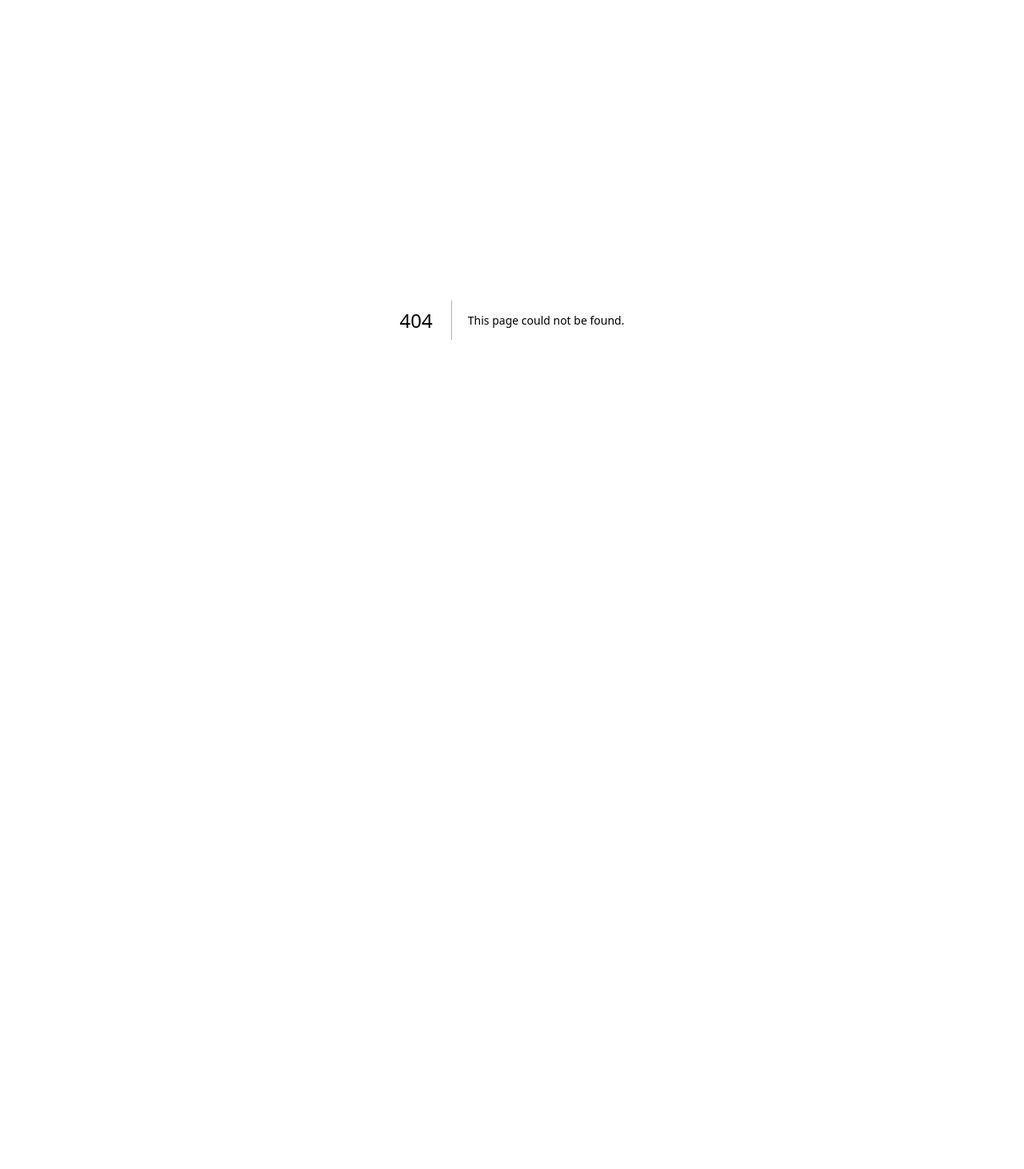
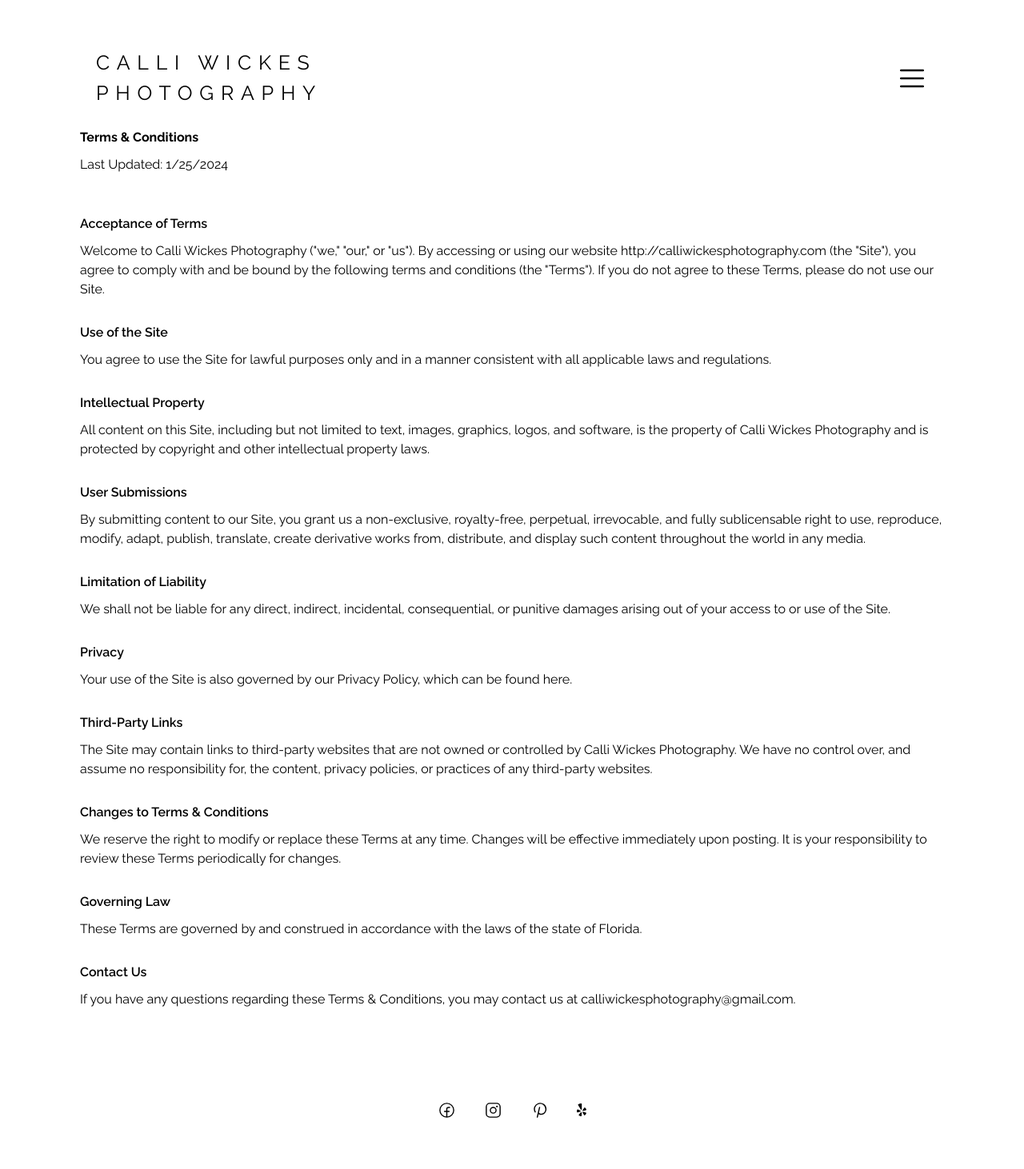
Before and after one commit to joewickes/calliwickesphotography, a Next.js app: page /termsandconditions in a window 1280 px wide. Before the commit this address had no page. Shown: the top 1462 px of the page at 80% size. Before the commit the page ends 800 px from the top, so only its background shows below. Built offline with nearby package versions, Linux system fonts and the light colour scheme.

Commit message:
Finish terms and conditions

```diff
--- /dev/null
+++ b/src/app/termsandconditions/page.tsx
@@ -0,0 +1,102 @@
+import Link from 'next/link';
+import type { Metadata } from 'next';
+
+import dynamic from 'next/dynamic';
+const Footer = dynamic(() => import('@/components/Footer/Footer'));
+import Header from '@/components/Header/Header';
+
+export const metadata: Metadata = {
+  title: 'Your Agreement with Excellence | Calli Wickes Photography Terms and Conditions',
+  description:
+    'Review the terms and conditions that govern your engagement with Calli Wickes Photography. Our comprehensive Terms and Conditions outline the agreements and expectations for using our photography services. From usage rights to payment policies, understand the terms that ensure a clear and fair collaboration. By choosing Calli Wickes Photography, you are entering into a partnership committed to professionalism, creativity, and mutual respect.',
+};
+
+const TermsAndConditions = () => {
+  return (
+    <main>
+      <Header />
+      <section className="mt-[20dvh] px-[30px] md:px-[100px] pb-[25px]">
+        <div className="mb-[50px]">
+          <h1 className="font-bold mb-[10px]">Terms & Conditions</h1>
+          <p className="font-normal mt-[10px]">Last Updated: 1/25/2024</p>
+        </div>
+        <ol className="list-inside">
+          <li className="font-semibold mb-[30px]">
+            Acceptance of Terms
+            <p className="font-normal mt-[10px]">
+              Welcome to Calli Wickes Photography ("we," "our," or "us"). By accessing or using our website
+              http://calliwickesphotography.com (the "Site"), you agree to comply with and be bound by the following
+              terms and conditions (the "Terms"). If you do not agree to these Terms, please do not use our Site.
+            </p>
+          </li>
+          <li className="font-semibold mb-[30px]">
+            Use of the Site
+            <p className="font-normal mt-[10px]">
+              You agree to use the Site for lawful purposes only and in a manner consistent with all applicable laws and
+              regulations.
+            </p>
+          </li>
+          <li className="font-semibold mb-[30px]">
+            Intellectual Property
+            <p className="font-normal mt-[10px]">
+              All content on this Site, including but not limited to text, images, graphics, logos, and software, is the
+              property of Calli Wickes Photography and is protected by copyright and other intellectual property laws.
+            </p>
+          </li>
+          <li className="font-semibold mb-[30px]">
+            User Submissions
+            <p className="font-normal mt-[10px]">
+              By submitting content to our Site, you grant us a non-exclusive, royalty-free, perpetual, irrevocable, and
+              fully sublicensable right to use, reproduce, modify, adapt, publish, translate, create derivative works
+              from, distribute, and display such content throughout the world in any media.
+            </p>
+          </li>
+          <li className="font-semibold mb-[30px]">
+            Limitation of Liability
+            <p className="font-normal mt-[10px]">
+              We shall not be liable for any direct, indirect, incidental, consequential, or punitive damages arising
+              out of your access to or use of the Site.
+            </p>
+          </li>
+          <li className="font-semibold mb-[30px]">
+            Privacy
+            <p className="font-normal mt-[10px]">
+              Your use of the Site is also governed by our Privacy Policy, which can be found here.
+            </p>
+          </li>
+          <li className="font-semibold mb-[30px]">
+            Third-Party Links
+            <p className="font-normal mt-[10px]">
+              The Site may contain links to third-party websites that are not owned or controlled by Calli Wickes
+              Photography. We have no control over, and assume no responsibility for, the content, privacy policies, or
+              practices of any third-party websites.
+            </p>
+          </li>
+          <li className="font-semibold mb-[30px]">
+            Changes to Terms & Conditions
+            <p className="font-normal mt-[10px]">
+              We reserve the right to modify or replace these Terms at any time. Changes will be effective immediately
+              upon posting. It is your responsibility to review these Terms periodically for changes.
+            </p>
+          </li>
+          <li className="font-semibold mb-[30px]">
+            Governing Law
+            <p className="font-normal mt-[10px]">
+              These Terms are governed by and construed in accordance with the laws of the state of Florida.
+            </p>
+          </li>
+          <li className="font-semibold mb-[30px]">
+            Contact Us
+            <p className="font-normal mt-[10px]">
+              If you have any questions regarding these Terms & Conditions, you may contact us at
+              calliwickesphotography@gmail.com.
+            </p>
+          </li>
+        </ol>
+      </section>
+      <Footer />
+    </main>
+  );
+};
+
+export default TermsAndConditions;
--- a/src/app/termsandcontions/page.tsx
+++ /dev/null
@@ -1,24 +0,0 @@
-import Link from 'next/link';
-import type { Metadata } from 'next';
-
-import dynamic from 'next/dynamic';
-const Footer = dynamic(() => import('@/components/Footer/Footer'));
-import Header from '@/components/Header/Header';
-
-export const metadata: Metadata = {
-  title: 'Your Privacy Matters | Calli Wickes Photography Privacy Policy',
-  description:
-    'Explore the commitment to privacy at Calli Wickes Photography through our comprehensive Privacy Policy. Learn how we handle and protect your personal information, ensuring a secure and transparent experience. Our policy covers data collection, usage, and the measures taken to safeguard your privacy. Trust Calli Wickes Photography to prioritize the confidentiality and security of your information while providing exceptional photography services.',
-};
-
-const TermsAndConditions = () => {
-  return (
-    <main>
-      <Header />
-      <h1>Terms and Conditions</h1>
-      <Footer />
-    </main>
-  );
-};
-
-export default TermsAndConditions;
```
